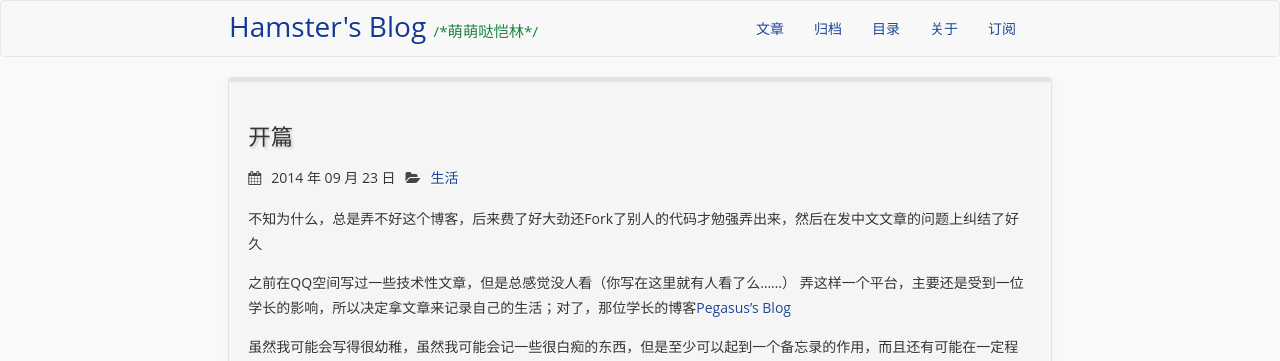
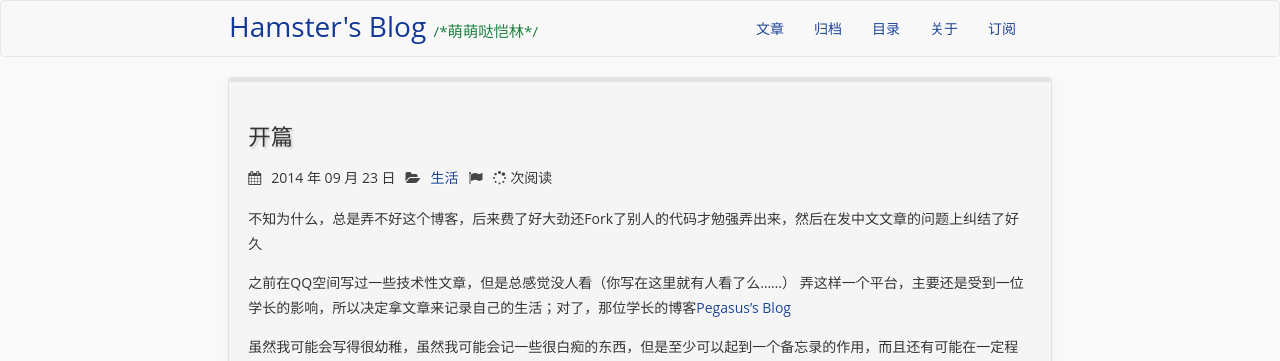
Before and after one commit to iHamsterball/ihamsterball.github.io, a Jekyll site: the page built from _posts/2014-09-23-first-post-ever.md, in a window 1280 px wide. Shown: the top 361 px of the page. Built offline with Jekyll 4.4.1, drawn with Linux system fonts in a browser that asks for light colours; nearby versions of some CDN libraries; some web fonts are replaced; Markdown is read by kramdown in place of the engine named in the settings; comment, search, counter and statistics services are not loaded.

Commit message:
Add "busuanzi" micro pagecount addon

```diff
--- a/_includes/themes/twitter/default.html
+++ b/_includes/themes/twitter/default.html
@@ -34,6 +34,7 @@
     <script src="http://code.jquery.com/jquery-migrate-1.2.1.min.js"></script>
     <script src="//netdna.bootstrapcdn.com/bootstrap/3.0.1/js/bootstrap.min.js"></script>
     <script type="text/javascript" src="/js/hamster.js"></script>
+	<script async src="https://dn-lbstatics.qbox.me/busuanzi/2.3/busuanzi.pure.mini.js"></script>
 
     <link rel="shortcut icon" href="/image/favicon.ico">
     <!-- Le fav and touch icons -->
--- a/_includes/themes/twitter/post.html
+++ b/_includes/themes/twitter/post.html
@@ -11,6 +11,8 @@
             <li><i class="fa fa-folder-open"></i></li>
             {% assign post_categories = page.categories %}
             {% include hamster/post_categories_info %}
+            <li><i class="fa fa-flag"></i></li>
+            <li><span id="busuanzi_value_page_pv"><i class="fa fa-spinner"></i></span> 次阅读</li>
           </ul>
           {% endunless %}
         </div>
--- a/about.html
+++ b/about.html
@@ -45,7 +45,7 @@
     </tbody>
   </table>
   <h2>访问计数</h2>
-  <p class="about"><a href="http://info.flagcounter.com/ocAn">	<img src="http://s09.flagcounter.com/mini/ocAn/bg_FFFFFF/txt_000000/border_CCCCCC/flags_0/" alt="Flag Counter" border="0" ></a></p>
+  <p class="about">本站总访问量<span id="busuanzi_value_site_pv"><i class="fa fa-spinner"></i></span>次 -- 本站访客数<span id="busuanzi_value_site_uv"><i class="fa fa-spinner"></i></span>人次</p>
   <h2>感谢</h2>
   <p class="about">
 	原主题作者 <a href="http://codepiano.github.io/about.html">[codepiano]</a></p>
```
